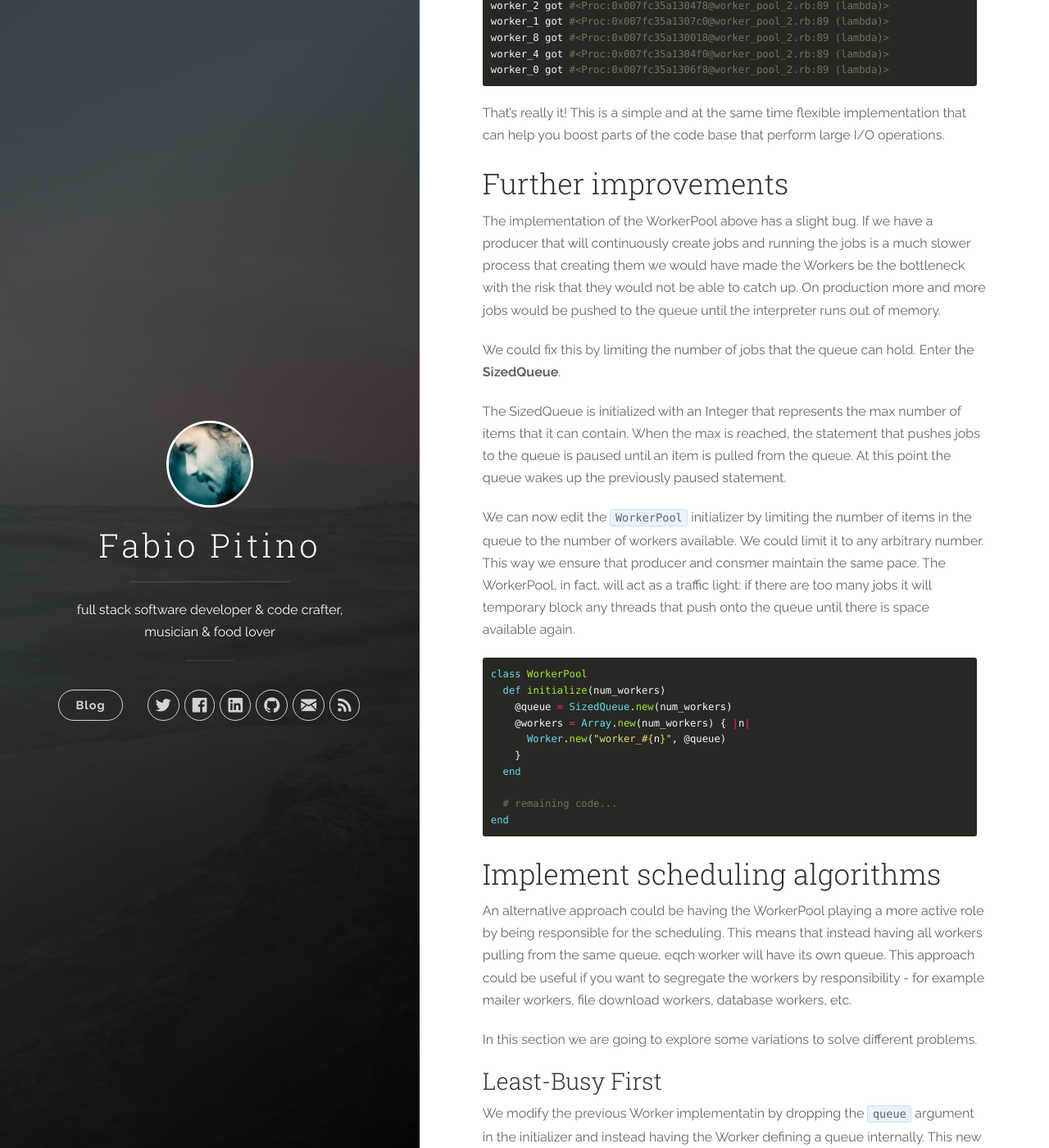
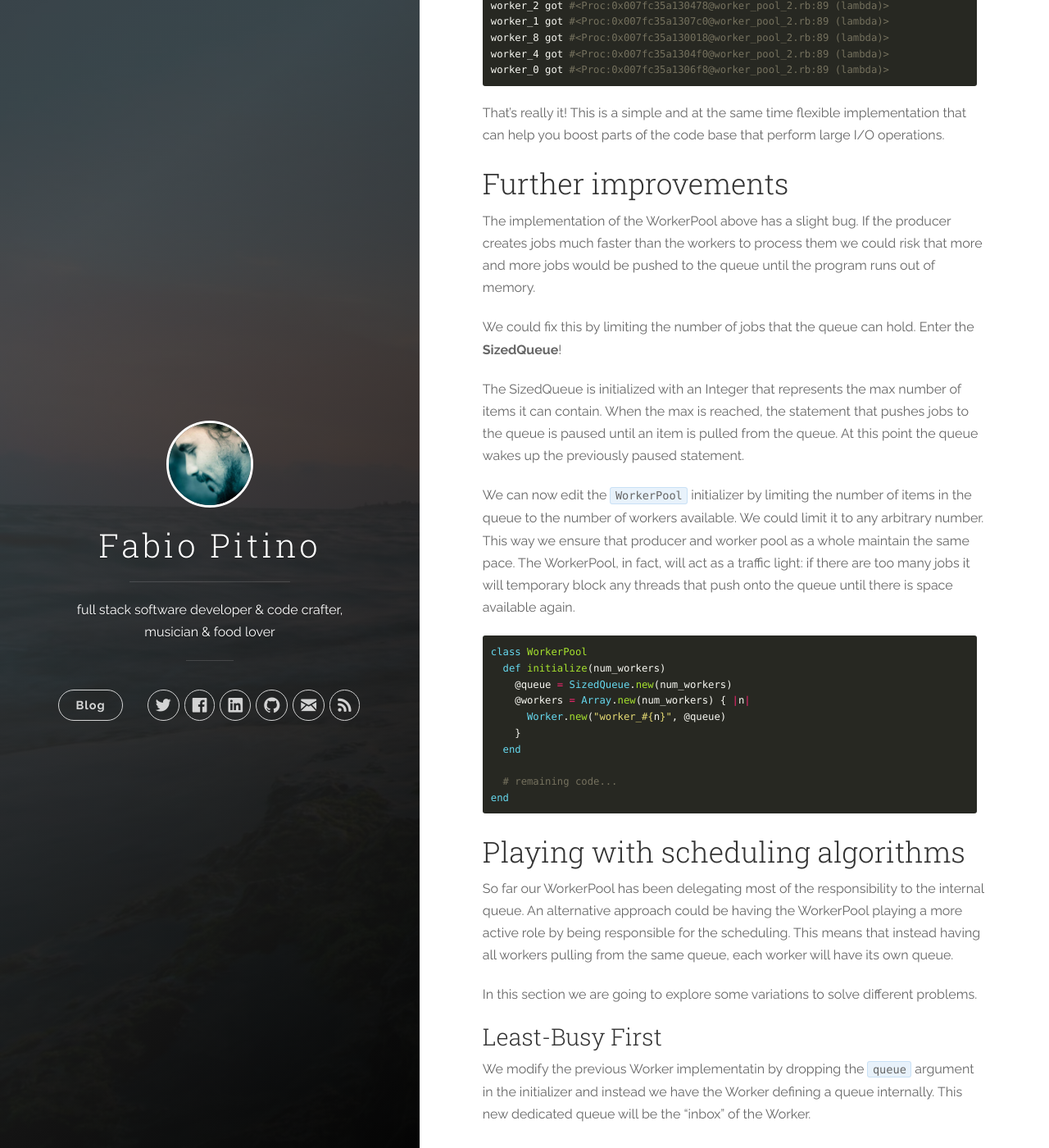
Before and after one commit to hspazio/hspazio.github.io, a Jekyll site: the page built from _posts/2017-11-06-ruby-concurrency-patterns-pool-of-workers.markdown, in a window 1280 px wide and 1400 px high, scrolled down 4344 px. Shown: the whole window at 82% size. Built offline with Jekyll 4.4.1, drawn with Linux system fonts in a browser that asks for light colours; nearby versions of some CDN libraries; comment, search, counter and statistics services are not loaded; some of the changed text lies outside the part shown.

Commit message:
finishing up article

```diff
--- a/_posts/2017-11-06-ruby-concurrency-patterns-pool-of-workers.markdown
+++ b/_posts/2017-11-06-ruby-concurrency-patterns-pool-of-workers.markdown
@@ -173,13 +173,13 @@
 
 ## Further improvements
 
-The implementation of the WorkerPool above has a slight bug. If we have a producer that will continuously create jobs and running the jobs is a much slower process that creating them we would have made the Workers be the bottleneck with the risk that they would not be able to catch up. On production more and more jobs would be pushed to the queue until the interpreter runs out of memory.
+The implementation of the WorkerPool above has a slight bug. If the producer creates jobs much faster than the workers to process them we could risk that more and more jobs would be pushed to the queue until the program runs out of memory.
 
-We could fix this by limiting the number of jobs that the queue can hold. Enter the __SizedQueue__.
+We could fix this by limiting the number of jobs that the queue can hold. Enter the __SizedQueue__!
 
-The SizedQueue is initialized with an Integer that represents the max number of items that it can contain. When the max is reached, the statement that pushes jobs to the queue is paused until an item is pulled from the queue. At this point the queue wakes up the previously paused statement.
+The SizedQueue is initialized with an Integer that represents the max number of items it can contain. When the max is reached, the statement that pushes jobs to the queue is paused until an item is pulled from the queue. At this point the queue wakes up the previously paused statement.
 
-We can now edit the `WorkerPool` initializer by limiting the number of items in the queue to the number of workers available. We could limit it to any arbitrary number. This way we ensure that producer and consmer maintain the same pace. The WorkerPool, in fact, will act as a traffic light: if there are too many jobs it will temporary block any threads that push onto the queue until there is space available again.
+We can now edit the `WorkerPool` initializer by limiting the number of items in the queue to the number of workers available. We could limit it to any arbitrary number. This way we ensure that producer and worker pool as a whole maintain the same pace. The WorkerPool, in fact, will act as a traffic light: if there are too many jobs it will temporary block any threads that push onto the queue until there is space available again.
 
 {% highlight ruby %}
 class WorkerPool
@@ -194,17 +194,17 @@
 end
 {% endhighlight %}
 
-## Implement scheduling algorithms
+## Playing with scheduling algorithms
 
-An alternative approach could be having the WorkerPool playing a more active role by being responsible for the scheduling. This means that instead having all workers pulling from the same queue, eqch worker will have its own queue. This approach could be useful if you want to segregate the workers by responsibility - for example mailer workers, file download workers, database workers, etc.
+So far our WorkerPool has been delegating most of the responsibility to the internal queue. An alternative approach could be having the WorkerPool playing a more active role by being responsible for the scheduling. This means that instead having all workers pulling from the same queue, each worker will have its own queue.
 
 In this section we are going to explore some variations to solve different problems.
 
 ### Least-Busy First
 
-We modify the previous Worker implementatin by dropping the `queue` argument in the initializer and instead having the Worker defining a queue internally. This new dedicated queue will be the "inbox" of the Worker.
+We modify the previous Worker implementatin by dropping the `queue` argument in the initializer and instead we have the Worker defining a queue internally. This new dedicated queue will be the "inbox" of the Worker.
 
-Now we need to allow the Worker to receive jobs from the outside. We define a `<<` operator that delegates to the inbox queue and a `jobs_count` to allow the WorkerPool inspect the load of each worker and schedule jobs by consequence.
+Now we need to allow the Worker to receive jobs from the outside - remember previously the worker was pulling from a shared queue. We define a `<<` method that delegates to the inbox queue and a `jobs_count` to let the WorkerPool inspect the load of each worker and schedule jobs by consequence.
 
 {% highlight ruby %}
 class Worker
@@ -228,11 +228,7 @@
 end
 {% endhighlight %}
 
-The WorkerPool code will then need to be changed by initializing workers without passing in the shared queue. Also the `<<` method needs to be rewritten because:
-1. It does not push to the shared queue
-2. It chooses which workers to assign the job to according to the scheduling algorithm
-3. It closes the pool by pushing the `:done` signal to each workers
-
+The WorkerPool code will then need to be changed by initializing workers without passing in the shared queue.
 Given that we want to implement different scheduling algorithms we could isolate the scheduler's responsibility from the WorkerPool by creating a new Scheduler class that the WorkerPool will delegate to for dispatching the jobs. We'll use composition!
 
 {% highlight ruby %}
@@ -248,7 +244,9 @@
 end
 {% endhighlight %}
 
-That's it for this scheduler. A small single responsibility!
+That's it for this scheduler. A nice, small and single responsibility!
+
+We only need to inject it to the WorkerPool constructor so that we can easily switch strategy if we want to. Notice that as the WorkerPool creates the array of workers we can pass in a factory object (just the class in this case) that will be used to initialize the concrete scheduler.
 
 {% highlight ruby %}
 class WorkerPool
@@ -271,7 +269,7 @@
 
 There you have! A pool of workers that schedules jobs to the least busy worker.
 
-## Round-Robin
+### Round-Robin
 
 Now that we have laid the ground work for the WorkerPool to be composed up we can define a new Scheduler that uses the Round-Robin algorithm.
 
@@ -287,11 +285,12 @@
 end
 {% endhighlight %}
 
-Notice that differetly than the `LestBusyFirstScheduler`, here we don't need to point to the whole array of workers. We can use the Enumerable#cycle method (with link to doc) which generates an Enumerator that, as the name says, cycles through the element of the array and restarts when it reaches the end.
+Notice that differetly than the `LestBusyFirstScheduler`, here we don't need to point to the whole array of workers. We can use the [Enumerable#cycle][enumerable_cycle] method which generates an Enumerator that cycles through the elements of the array and restarts when it reaches the end.
 
-## Topic Scheduler
+### Topic Scheduler
 
-Imagine like on a Pub-Sub system we have workers can only perform jobs with a specific tag. This concept is implemented in RabbitMQ Topic Exchange.
+Imagine like on a Pub-Sub system we have workers can only perform jobs with a specific tag. This concept is a simplified version of the [Topic Exchange][topic_exchange_rabbitmq] in RabbitMQ.
+This type of scheduler could be useful if you want to segregate the workers by responsibility - for example mailer workers, file download workers, database workers, etc.
 
 {% highlight ruby %}
 class TopicScheduler
@@ -313,7 +312,17 @@
 end
 {% endhighlight %}
 
+## Conclusions
+
+Learning how to implement a pool of workers in my opinion is like learning any other design patterns. Only when you practice it you really understand the mechanisms and caveats.
+
+If you are leaning a web framework, you hear very often to build the authentication layer from scratch or if you are learning a programming language, the standard library is your friend.
+
+Use complex libraries to solve complex problems but only after have learned the fundamentals.
+
 [threads_and_queues]: /2017/ruby-threads-and-queues
 [celluloid]: https://github.com/celluloid/celluloid
 [concurrent_ruby]: https://github.com/ruby-concurrency/concurrent-ruby
 [fibonacci_wikipedia]: https://en.wikipedia.org/wiki/Fibonacci_number
+[enumerable_cycle]: https://ruby-doc.org/core-2.4.2/Enumerable.html#method-i-cycle
+[topic_exchange_rabbitmq]: https://www.rabbitmq.com/tutorials/tutorial-five-ruby.html
```
